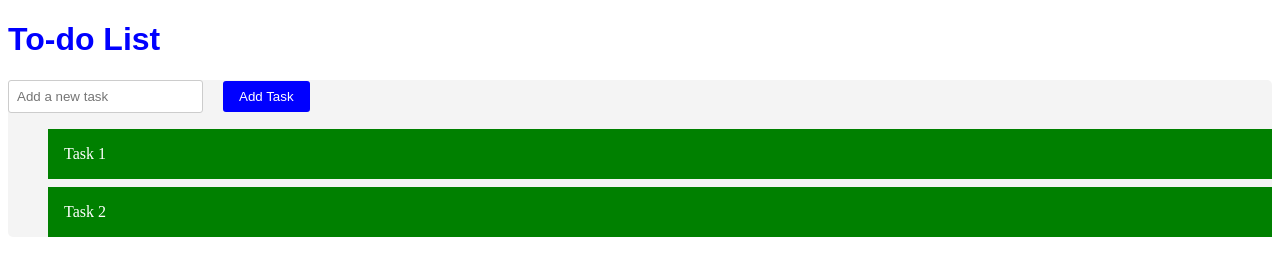
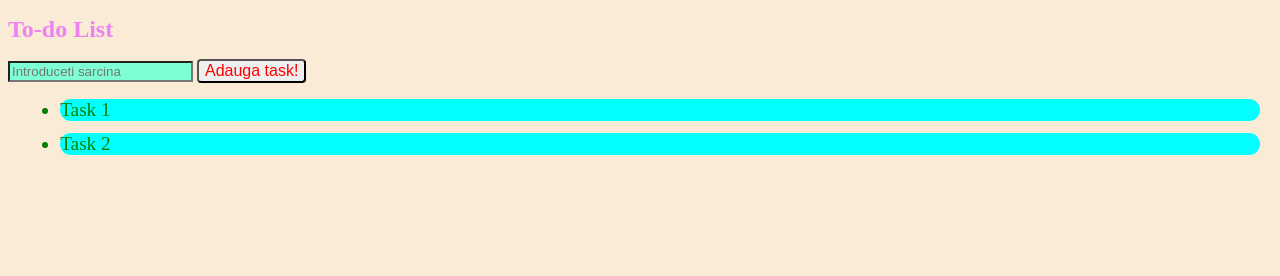
Before and after one commit to Coconutu/JAVASCRIPT, a plain HTML site: page proiect/index.html in a window 1280 px wide. Drawn offline with Linux system fonts and the light colour scheme.

Commit message:
Hands on

```diff
--- a/proiect/index.html
+++ b/proiect/index.html
@@ -1,25 +1,28 @@
 <!DOCTYPE html>
 <html lang="en">
+
 <head>
     <meta charset="UTF-8">
     <meta name="viewport" content="width=device-width, initial-scale=1.0">
-    <title>To-do list</title>
+    <title>To-do List</title>
     <link rel="stylesheet" href="style.css">
 </head>
+
 <body>
-    <h1 class="titlu">To-do List</h1>
+    <h1 class="title">To-do List</h1>
     <div class="container">
-        <form class="task-form">
-            <input type="text" class="task-input" placeholder="Add a new task">
-            <button type="submit" class="add-task-button">Add Task</button>
-
+        <form id="taskForm" class="task-Form">
+            <input type="text" placeholder="Introduceti sarcina">
+            <button class="btnClass">Adauga task!</button>
+            <div>
+                <ul class="tasks">
+                    <li>Task 1</li>
+                    <li>Task 2</li>
+                </ul>
+            </div>
         </form>
-        <ul class="tasks">
-            <li>Task 1</li>
-            <li>Task 2</li>
-        </ul>
-
     </div>
     <script src="script.js"></script>
 </body>
+
 </html>
--- a/proiect/script.js
+++ b/proiect/script.js
@@ -1,18 +1,19 @@
-const getForm = document.querySelector('.task-form');
-getForm.addEventListener('submit', doSubmitForm)
-function doSubmitForm(event) {
+const listForm=document.querySelector("#taskForm");
+listForm.addEventListener("submit",doFormSubmit);
+function doFormSubmit(event){
     event.preventDefault();
-    const inputField = document.querySelector('.task-input');
-    const taskList = document.querySelector('.tasks');
-    if (!inputField.value) {
-        alert("Please enter a task!");
+    const formInput=document.querySelector("input");
+    const listItem=document.querySelector(".tasks");
+    if(!formInput.value){
+        alert("Introduceti descrierea");
         return;
     }
-    const newTask = document.createElement('li');
-    newTask.textContent = inputField.value;
-    newTask.classList.add('task-item');
-    taskList.append(newTask);
-    newTask.addEventListener('click', ()=>newTask.remove());
-    inputField.value = '';
-
-    }
+    const newItem=document.createElement("li");
+    newItem.innerText=formInput.value;
+    newItem.classList.add("tasks");
+    listItem.append(newItem);
+    newItem.addEventListener("click",()=>{
+        newItem.remove();
+    })
+   formInput.value="";
+}
--- a/proiect/style.css
+++ b/proiect/style.css
@@ -1,32 +1,27 @@
-.titlu{
-    color:blue;
-    font-family: Arial, sans-serif;
+body{
+    background-color: antiquewhite;
 }
-.container{
-
-    margin: auto;
-    background-color: #f4f4f4;
-     border-radius: 5px;
-}
-.tasks li{
-    list-style-type: none;
-    padding: 1rem;
-    background-color: green;
-    color: white;
-    margin: 0.5rem 0;
+.title{
+    font-size: 24px;
+    font-weight: bold;
+    color:violet;
 
 }
-.task-form button{
-    background-color: blue;
-    color: white;
-    border: none;
-    padding: 0.5rem 1rem;
-    border-radius: 3px;
-    cursor: pointer;
+.btnClass{
+    color: red;
+    font-size: 1rem;
+    border-radius: 4px;
 }
-.task-form input{
-    padding: 0.5rem;
-    border: 1px solid #ccc;
-    border-radius: 3px;
-    margin-right: 1rem;
+
+.tasks li{
+    color: green;
+    padding: 1 rem;
+    background-color: aqua;
+    margin: 1%;
+    border-radius: 1rem;
+    font-size: larger;
 }
+.task-Form input{
+color:blue;
+background-color:aquamarine;
+}
```
Also changed, not shown: Proiect To-do list/script1.js (+5 -4 lines).
